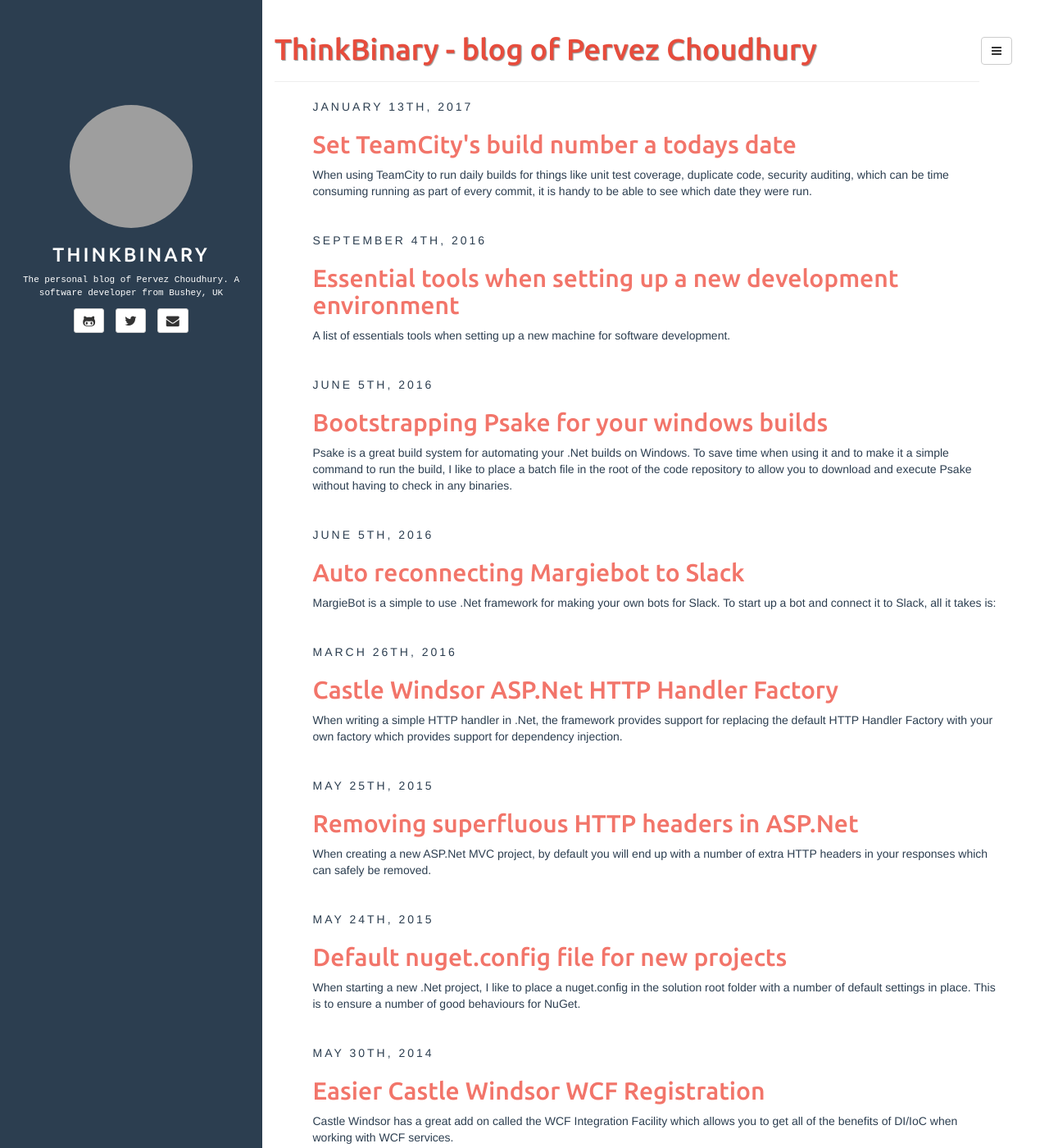
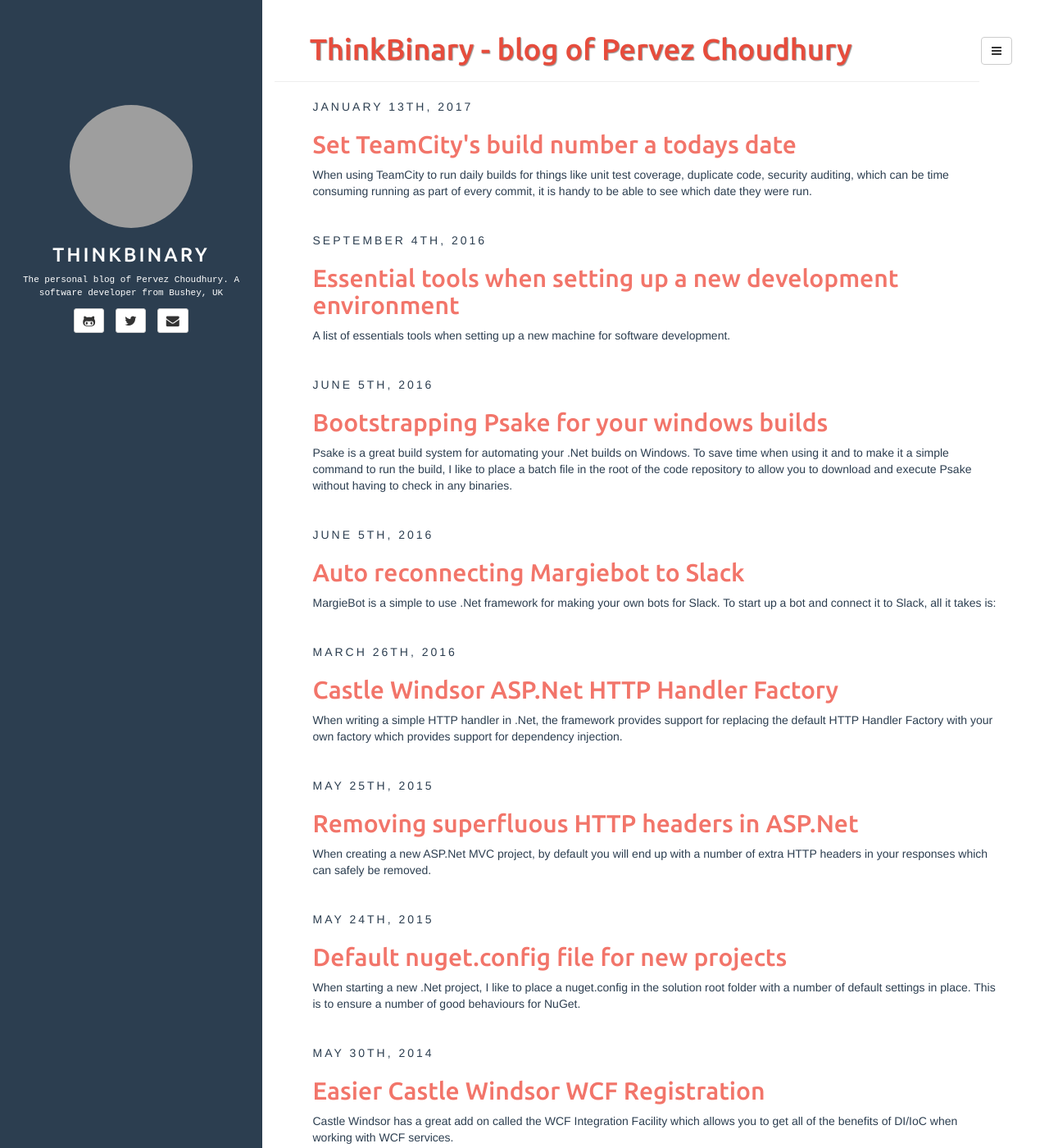
Before and after one commit to codedemonuk/codedemonuk.github.io, a Jekyll site: the page built from index.html, in a window 1280 px wide and 1400 px high. Shown: the whole window at 82% size. Built offline with Jekyll 4.4.1, drawn with Linux system fonts in a browser that asks for light colours; the list of posts is cut into pages by our own code; grey boxes are pictures that could not be loaded.

Commit message:
Line up the site name with the article headings

```diff
--- a/assets/css/style.css
+++ b/assets/css/style.css
@@ -90,6 +90,10 @@
     .page-header{
         margin-right: 70px;
     }
+}
+
+.page-header h1 {
+	padding-left: 5%;
 }
 
 article{
```
